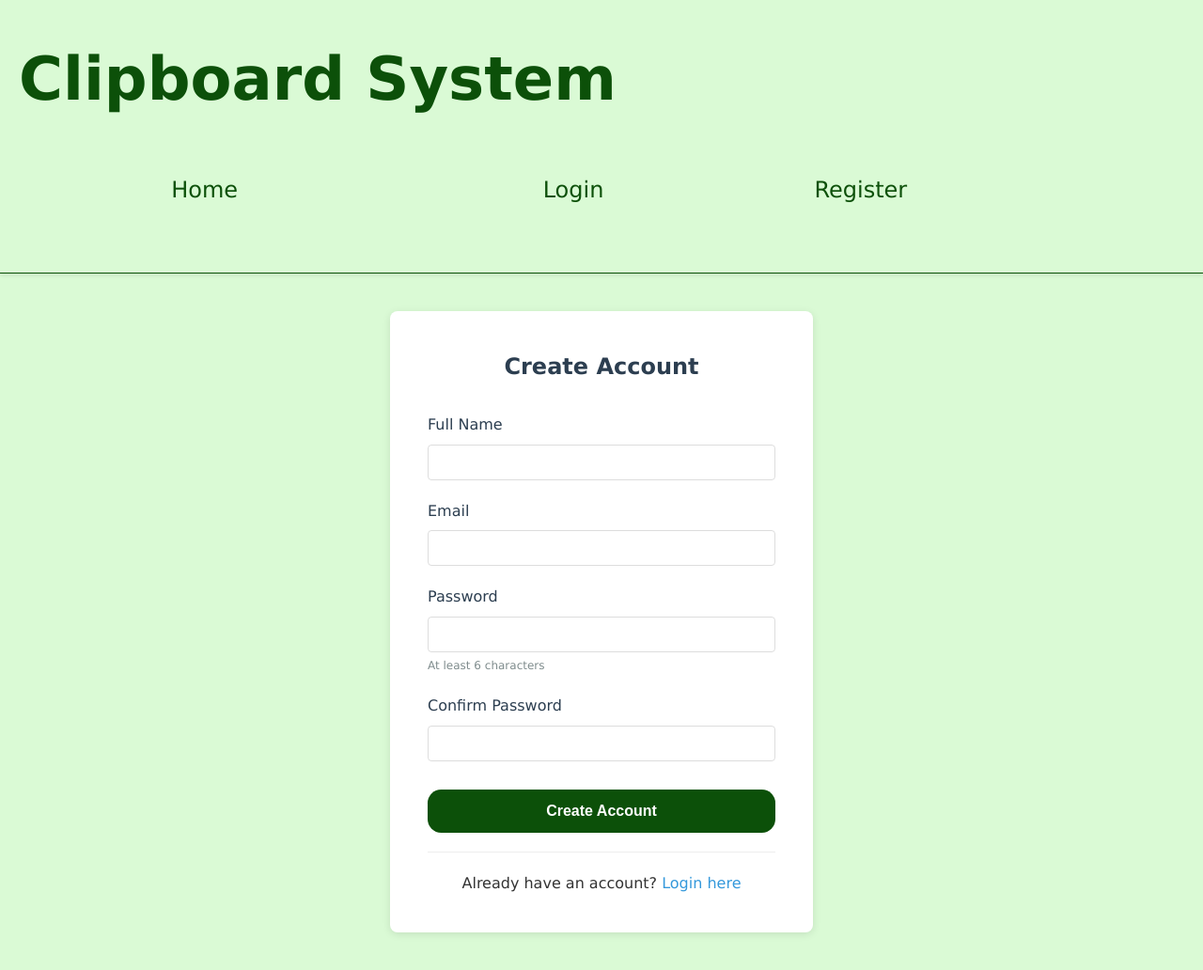
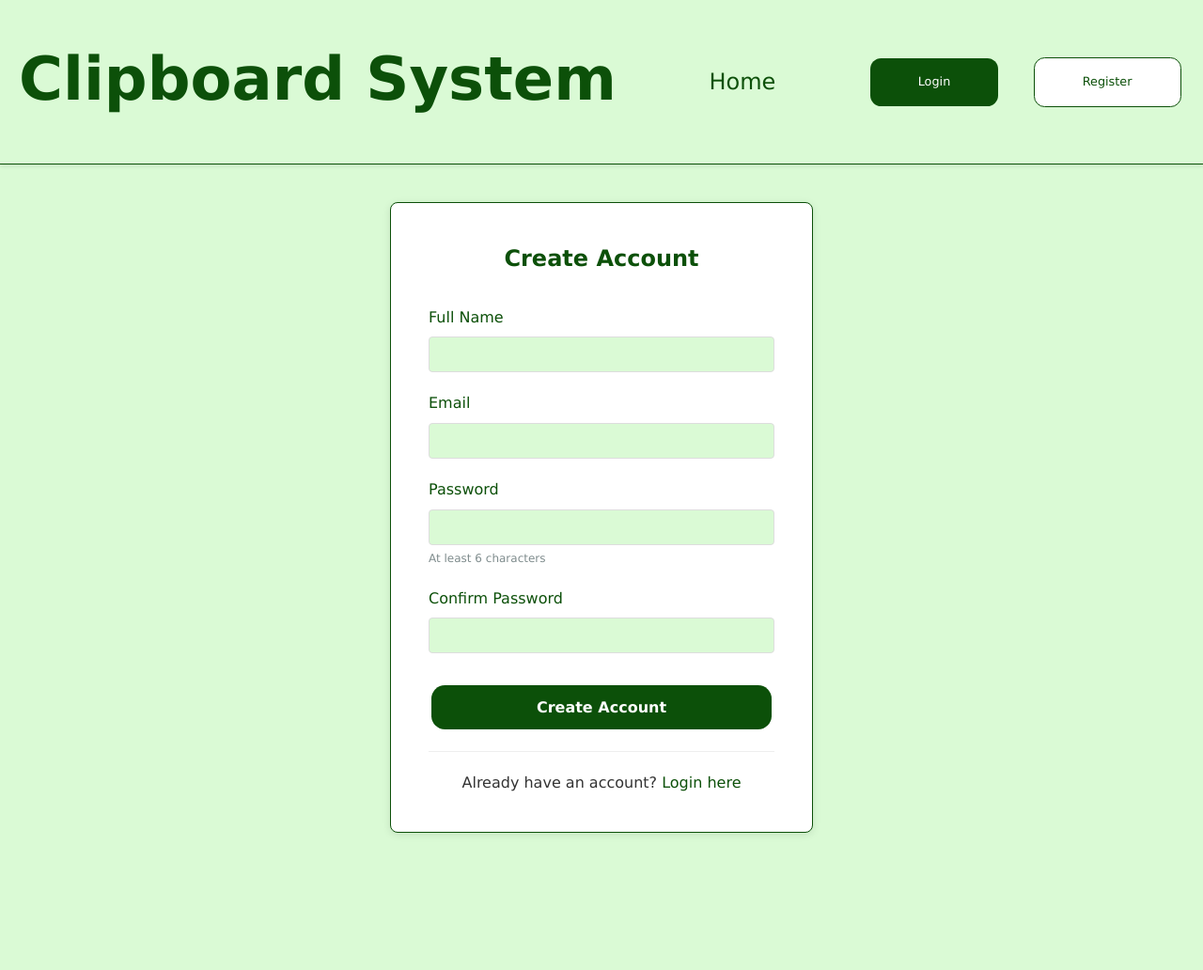
Before and after one commit to TheFisher1/clipboard-manager, a PHP site: page /register.html in a window 1280 px wide. Shown: the whole page at 94% size. After the commit the page ends 888 px from the top, so only its background shows below. Run offline with PHP 8.4, Linux system fonts and the light colour scheme.

Commit message:
update styles and layout

```diff
--- a/public/css/style.css
+++ b/public/css/style.css
@@ -2,6 +2,7 @@
     margin: 0;
     padding: 0;
     box-sizing: border-box;
+    font-family: Verdana, Geneva, Tahoma, sans-serif;
 }
 
 :root {
@@ -39,48 +41,27 @@ header h1 {
     margin-top: 0.2em;
     font-size: 4rem;
     color: var(--btn-primary-color);
-    /* margin-bottom: 15px; */
-    /* color: #2c3e50; */
 }
 
 nav {
-    /* display: flex; */
     display: grid;
     grid-template-columns: auto auto auto;
-    /* align-items: center; */
     align-content: center;
-    /* gap: 20px; */
 }
 
 nav a {
-    /* color: #3498db; */
     color: var(--btn-primary-color);
     text-decoration: none;
     padding: 2em 4em;
     transition: background 0.3s;
     text-align: center;
-    font-size: 1.5em;
+    font-size: 1.5rem;
 }
 
-/* nav a:hover {
-    text-decoration: underline;
-} */
-
-/* nav a:hover, nav a.active {
-    background: #e8f4f8;
+nav a.btn.active {
+    corner-top-left-shape: bevel;
+    corner-bottom-right-shape: bevel;
 }
-
-nav a:not(.btn) {
-    color: #3498db;
-    text-decoration: none;
-    padding: 8px 16px;
-    border-radius: 4px;
-    transition: background 0.3s;
-}
-
-nav a:not(.btn):hover, nav a:not(.btn).active {
-    background: #e8f4f8;
-} */
 
 /* Navigation auth buttons */
 .nav-auth-buttons {
@@ -118,23 +104,19 @@ nav a:not(.btn):hover, nav a:not(.btn).active {
     border: none;
     border-radius: 0.9em;
     cursor: pointer;
-    font-size: 14px;
+    margin: 0.2em;
+    font-size: 1.5rem;
     transition: all 0.3s;
     text-decoration: none;
     display: inline-block;
 }
 
 .btn-primary {
-    /* background: #3498db; */
     background-color: var(--btn-primary-color);
     color: white;
 }
 
 .btn-primary:hover {
-    /* background: #2980b9; */
-    /* translate: -0.1em -0.4em;     */
-    /* box-shadow: 0.1em 0.4em #155724; */
-    /* corner-shape: bevel; */
     background-color: var(--btn-primary-hover-color);
     corner-top-left-shape: bevel;
     corner-bottom-right-shape: bevel;
@@ -153,66 +135,40 @@ nav a:not(.btn):hover, nav a:not(.btn).active {
 }
 
 .btn-sm {
-    padding: 6px 12px;
-    font-size: 13px;
+    font-size: 0.8rem;
 }
 
 .hero-image {
     background-image: var(--clipboard-svg);
-    /* background-size: 40%; */
     background-size: contain;
     background-repeat: no-repeat;
-    /* background-position: right; */
     background-position: 75% 0;
-    /* background-position: 50% 0%; */
-}
-
-.hero-info {
 }
 
 .hero {
     display: grid;
     grid-template-columns: 1fr 1fr;
-    /* background: white; */
     background-color: var(--main-bg-color);
     min-height: 30rem;
-    /* border-radius: 8px; */
     padding: 5em 9em;
-    /* background: white;
-    background-position: 100% -10%;
-    background-repeat: no-repeat;
-    background-size: 40%;
-    padding: 60px 40px;
-    border-radius: 8px;
-    text-align: left;
-    margin-bottom: 40px;
-    box-shadow: 0 2px 4px rgba(0,0,0,0.1); */
 }
 
 .hero h2 {
-    font-size: 4em;
+    font-size: 4rem;
     margin-bottom: 2rem;
     color: var(--btn-primary-color);
 }
 
 .hero p {
-    font-size: 2em;
+    font-size: 2rem;
     color: var(--btn-primary-color);
     margin-bottom: 2rem;
-}
-
-.hero-actions {
-    /* display: flex;
-    gap: 15px;
-    justify-content: center; */
 }
 
 .features {
     display: grid;
     grid-template-columns: repeat(auto-fit, minmax(250px, 1fr));
     gap: 2rem;
-    /* gap: 30px;
-    margin-top: 40px; */
 }
 
 .feature {
@@ -410,23 +400,25 @@ nav a:not(.btn):hover, nav a:not(.btn).active {
 .auth-container {
     max-width: 450px;
     margin: 40px auto;
-    background: white;
+    /* background: var(--btn-secondary-hover-color); */
+    background-color: white;
     padding: 40px;
     border-radius: 8px;
+    border: 1px solid var(--btn-primary-color);
     box-shadow: 0 2px 8px rgba(0, 0, 0, 0.1);
 }
 
 .auth-container h2 {
     margin-bottom: 30px;
     text-align: center;
-    color: #2c3e50;
+    color: var(--btn-primary-color);
 }
 
 .auth-container .form-group label {
     display: block;
     margin-bottom: 8px;
     font-weight: 500;
-    color: #2c3e50;
+    color: var(--btn-primary-color);
     min-width: 150px;
 }
 
@@ -439,6 +431,7 @@ nav a:not(.btn):hover, nav a:not(.btn).active {
     border-radius: 4px;
     font-size: 14px;
     box-sizing: border-box;
+    background-color: var(--main-bg-color);
 }
 
 .auth-container .form-group small {
@@ -467,7 +460,7 @@ nav a:not(.btn):hover, nav a:not(.btn).active {
 }
 
 .auth-links a {
-    color: #3498db;
+    color: var(--btn-primary-color);
     text-decoration: none;
 }
 
--- a/public/index.html
+++ b/public/index.html
@@ -10,7 +10,7 @@
     <div class="container">
         <header>
             <nav id="mainNav">
-            <h1>Cross-Browser Clipboard System</h1>
+                <h1>Clipboard System</h1>
                 <a href="index.html" class="hover-underline-animation">Home</a>
                 <div id="navAuth" class="nav-auth-buttons">
                     <a href="login.html" class="btn btn-sm btn-primary">Login</a>
--- a/public/js/nav.js
+++ b/public/js/nav.js
@@ -11,7 +11,7 @@
         navAuth.innerHTML = `
             <span class="user-name">Welcome, ${escapeHtml(user.name)}</span>
             <a href="dashboard.html" class="btn btn-sm btn-primary">Dashboard</a>
-            <button id="navLogoutBtn" class="btn btn-sm btn-secondary">Logout</button>
+            <a id="navLogoutBtn" class="btn btn-sm btn-secondary">Logout</a>
         `;
 
         document.getElementById('navLogoutBtn')?.addEventListener('click', async () => {
--- a/public/register.html
+++ b/public/register.html
@@ -9,12 +9,12 @@
 <body>
     <div class="container">
         <header>
-            <h1>Clipboard System</h1>
             <nav id="mainNav">
-                <a href="index.html">Home</a>
+                <h1>Clipboard System</h1>
+                <a href="index.html" class="hover-underline-animation">Home</a>
                 <div id="navAuth" class="nav-auth-buttons">
-                    <a href="login.html">Login</a>
-                    <a href="register.html" class="active">Register</a>
+                    <a href="login.html" class="btn btn-sm btn-primary">Login</a>
+                    <a href="register.html" class="active btn btn-sm btn-secondary">Register</a>
                 </div>
             </nav>
         </header>
```
Also changed, not shown: other parts of public/css/style.css (+49 -15 lines), public/dashboard.html (+5 -3 lines), public/js/dashboard.js (+37 -2 lines), public/login.html (+4 -4 lines).
